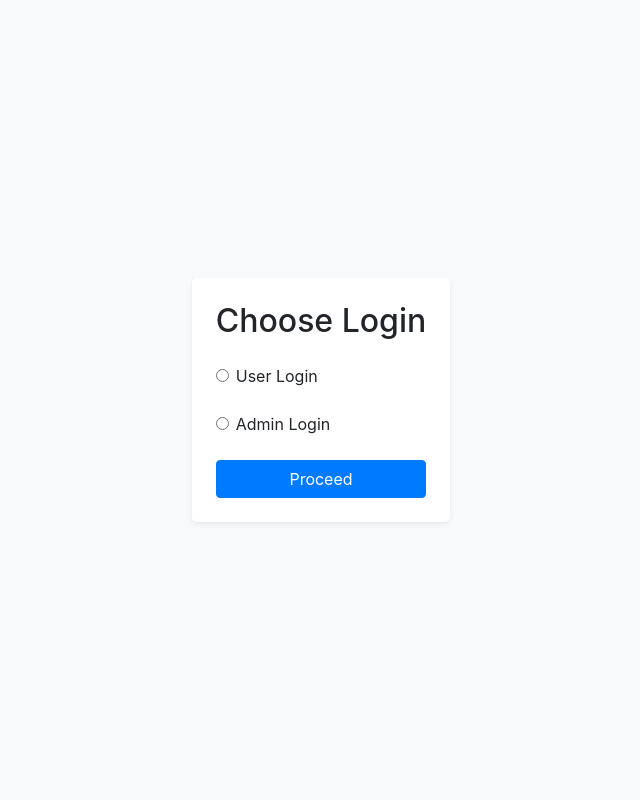
After one commit to rk-vashista/DBMS-Mini_Project, a Flask app: page / in a window 1280 px wide. The commit adds this page. Shown: the whole page, without its empty margins (319-959 px from the left). Run offline with Flask 3, Linux system fonts and the light colour scheme; some libraries are stand-ins or nearby versions.

Commit message:
One Final time

```diff
--- a/app.py
+++ b/app.py
@@ -1,9 +1,68 @@
-from flask import Flask, request, redirect, render_template
+from flask import Flask, request, redirect, render_template,url_for,session
 from database import load_jobs_from_db, load_job_from_db, connect
 
 app = Flask(__name__)
+app.secret_key = "secret_key"
 
-@app.route("/")
+error_message = ""
+allowed_urls = ["/"]
+
+def query_db(query, args=(), one=False):
+    conn = connect()
+    cursor = conn.cursor(dictionary=True)
+    cursor.execute(query, args)
+    rv = cursor.fetchall()
+    cursor.close()
+    conn.commit()
+    conn.close()
+    return (rv[0] if rv else None) if one else rv
+
+@app.route("/", methods=["GET", "POST"])
+def index():
+    global error_message
+    if request.method == "POST":
+        login_type = request.form.get("login_type")
+        if login_type == "user":
+            return redirect(url_for("user_login"))
+        elif login_type == "admin":
+            return redirect(url_for("admin_login_form"))
+        else:
+            return "Invalid login choice"
+    else:
+        return render_template("index.html", error_message=error_message)
+
+
+@app.route("/user_login", methods=["POST", "GET"])
+def user_login():
+    global username, allowed_urls
+    allowed_urls.append("/user_login")
+    if request.method == "POST":
+        username = request.form.get("username")
+        password = request.form.get("password")
+        user = query_db("SELECT * FROM users WHERE username=%s AND password=%s;", (username, password), one=True)
+        if user:
+            session['user_id'] = user['user_id']
+            session['username'] = user['username']
+            allowed_urls.append("/home")
+            return redirect(url_for("show_job"))
+        else:
+            error_message = "Invalid credentials"
+            return render_template("index.html", error_message=error_message)
+    return render_template("index.html")
+
+
+@app.route("/admin_authenticate", methods=["POST"])
+def admin_authenticate():
+    allowed_urls.append("/admin_authenticate")
+    admin_username = request.form.get("admin_username")
+    admin_password = request.form.get("admin_password")
+    if admin_username == 'admin' and admin_password == 'admin':
+        allowed_urls.append("/admin")
+        return redirect(url_for("admin"))
+
+    return "Invalid Credentials"
+
+@app.route("/home")
 def show_job():
     jobs_dict = load_jobs_from_db()
     if not jobs_dict:
@@ -33,8 +92,8 @@ def apply_job(job_id):
         conn = connect()
         cursor = conn.cursor()
         cursor.execute(
-            "INSERT INTO job_application (job_id, name, email, mobile) VALUES (%s, %s, %s, %s)",
-            (job_id, name, email, phone),
+            "INSERT INTO job_application (job_id, name, email, mobile,user_id) VALUES (%s, %s, %s, %s,%s)",
+            (job_id, name, email, phone, session['user_id']),
         )
         conn.commit()
     except Exception as err:
@@ -44,22 +103,37 @@ def apply_job(job_id):
         if conn:
             conn.close()
 
-    return redirect("/")
+    return redirect("/home")
 
+@app.route("/applications")
+def applications():
+    try:
+        conn = connect()
+        cursor = conn.cursor(dictionary=True)
+        cursor.execute("SELECT * FROM job_application where user_id = %s", (session['user_id'],))
+        applications = cursor.fetchall()
+    except Exception as err:
+        print(f"Error: {err}")
+        return "Failed to fetch applications", 500
+    finally:
+        if conn:
+            conn.close()
 
-@app.route("/admin_login")
-def admin_login():
-    return render_template("admin_login.html")
+    return render_template("applications.html", applications=applications)
 
-@app.route("/admin_authenticate", methods=["POST"])
-def admin_authenticate():
-    username = request.form.get("username")
-    password = request.form.get("password")
+# @app.route("/admin_login")
+# def admin_login():
+#     return render_template("admin_login.html")
 
-    if username == "admin" and password == "admin":
-        return redirect("/admin")
-    else:
-        return redirect("/admin_login")
+# @app.route("/admin_authenticate", methods=["POST"])
+# def admin_authenticate():
+#     username = request.form.get("username")
+#     password = request.form.get("password")
+
+#     if username == "admin" and password == "admin":
+#         return redirect("/admin")
+#     else:
+#         return redirect("/admin_login")
 
 @app.route("/admin")
 def admin():
@@ -84,44 +158,44 @@ def admin():
 
     return render_template("admin.html", jobs_dict=jobs_dict, job_count=job_count)
 
-@app.route("/edit_job/<int:job_id>", methods=["GET", "POST"])
-def edit_job(job_id):
-    if request.method == "POST":
-        title = request.form.get("title")
-        description = request.form.get("description")
-        location = request.form.get("location")
-        salary = request.form.get("salary")
+# @app.route("/edit_job/<int:job_id>", methods=["GET", "POST"])
+# def edit_job(job_id):
+#     if request.method == "POST":
+#         title = request.form.get("title")
+#         description = request.form.get("description")
+#         location = request.form.get("location")
+#         salary = request.form.get("salary")
 
-        try:
-            conn = connect()
-            cursor = conn.cursor()
-            cursor.execute(
-                "UPDATE jobs SET title=%s, description=%s, location=%s, salary=%s WHERE id=%s",
-                (title, description, location, salary, job_id),
-            )
-            conn.commit()
-        except Exception as err:
-            print(f"Error: {err}")
-            return "Failed to update job", 500
-        finally:
-            if conn:
-                conn.close()
+#         try:
+#             conn = connect()
+#             cursor = conn.cursor()
+#             cursor.execute(
+#                 "UPDATE jobs SET title=%s, description=%s, location=%s, salary=%s WHERE id=%s",
+#                 (title, description, location, salary, job_id),
+#             )
+#             conn.commit()
+#         except Exception as err:
+#             print(f"Error: {err}")
+#             return "Failed to update job", 500
+#         finally:
+#             if conn:
+#                 conn.close()
 
-        return redirect("/admin")
+#         return redirect("/admin")
 
-    try:
-        conn = connect()
-        cursor = conn.cursor(dictionary=True)
-        cursor.execute("SELECT * FROM jobs_deets WHERE job_id=%s", (job_id,))
-        jobs_dict = cursor.fetchone()
-    except Exception as err:
-        print(f"Error: {err}")
-        return "Failed to fetch job", 500
-    finally:
-        if conn:
-            conn.close()
+#     try:
+#         conn = connect()
+#         cursor = conn.cursor(dictionary=True)
+#         cursor.execute("SELECT * FROM jobs_deets WHERE job_id=%s", (job_id,))
+#         jobs_dict = cursor.fetchone()
+#     except Exception as err:
+#         print(f"Error: {err}")
+#         return "Failed to fetch job", 500
+#     finally:
+#         if conn:
+#             conn.close()
 
-    return render_template("edit_job.html", jobs_dict=jobs_dict)
+#     return render_template("edit_job.html", jobs_dict=jobs_dict)
 
 @app.route("/delete_job/<int:job_id>")
 def delete_job(job_id):
@@ -139,5 +213,79 @@ def delete_job(job_id):
 
     return redirect("/admin")
 
+@app.route("/register", methods=["GET", "POST"])
+def register():
+    if request.method == "POST":
+        username = request.form.get("username")
+        password = request.form.get("password")
+
+        try:
+            conn = connect()
+            cursor = conn.cursor()
+            cursor.execute("INSERT INTO users (username, password) VALUES (%s, %s)", (username, password))
+            conn.commit()
+        except Exception as err:
+            print(f"Error: {err}")
+            return "Failed to register", 500
+        finally:
+            if conn:
+                conn.close()
+
+        return redirect(url_for("login"))
+
+    return render_template("register.html")
+
+@app.route("/login", methods=["GET", "POST"])
+def login():
+    if request.method == "POST":
+        username = request.form.get("username")
+        password = request.form.get("password")
+
+        try:
+            conn = connect()
+            cursor = conn.cursor(dictionary=True)
+            cursor.execute("SELECT * FROM users WHERE username=%s", (username,))
+            user = cursor.fetchone()
+        except Exception as err:
+            print(f"Error: {err}")
+            return "Failed to login", 500
+        finally:
+            if conn:
+                conn.close()
+
+        if user and user['password'] == password:
+            session['user_id'] = user['user_id']
+            session['username'] = user['username']
+            return redirect(url_for("show_job"))
+        else:
+            return "Invalid credentials", 401
+
+    return render_template("login.html")
+
+@app.route("/logout")
+def logout():
+    session.clear()
+    return redirect(url_for("login"))
+
+@app.route("/my_applications")
+def my_applications():
+    if 'user_id' not in session:
+        return redirect(url_for("login"))
+
+    user_id = session['user_id']
+    try:
+        conn = connect()
+        cursor = conn.cursor(dictionary=True)
+        cursor.execute("SELECT * FROM job_application WHERE user_id = %s", (user_id,))
+        applications = cursor.fetchall()
+    except Exception as err:
+        print(f"Error: {err}")
+        return "Failed to fetch applications", 500
+    finally:
+        if conn:
+            conn.close()
+
+    return render_template("my_applications.html", applications=applications)
+
 if __name__ == "__main__":
     app.run(host="0.0.0.0", debug=True)
--- /dev/null
+++ b/templates/index.html
@@ -0,0 +1,87 @@
+<!DOCTYPE html>
+<html lang="en">
+
+<head>
+    <meta charset="UTF-8">
+    <meta name="viewport" content="width=device-width, initial-scale=1.0">
+    <title>Login</title>
+    <link rel="stylesheet" href="https://maxcdn.bootstrapcdn.com/bootstrap/4.5.2/css/bootstrap.min.css">
+    <link rel="icon" type="image/x-icon" href="/static/images/favicon.ico">
+    <style>
+        .hidden {
+            display: none;
+        }
+    </style>
+</head>
+
+<body class="bg-light d-flex flex-column align-items-center justify-content-center vh-100">
+    {% if error_message %}
+    <script>
+        alert("{{error_message}}");
+    </script>
+    {% endif %}
+    <div class="mb-8" id="login-forms">
+        <!-- Choose Login Form -->
+        <form id="choose-login-form" class="bg-white p-4 rounded-lg shadow-sm">
+            <h2 class="text-center mb-4">Choose Login</h2>
+            <div class="form-check mb-4">
+                <input class="form-check-input" type="radio" name="login_type" id="userLogin" value="user" required>
+                <label class="form-check-label" for="userLogin">User Login</label>
+            </div>
+            <div class="form-check mb-4">
+                <input class="form-check-input" type="radio" name="login_type" id="adminLogin" value="admin" required>
+                <label class="form-check-label" for="adminLogin">Admin Login</label>
+            </div>
+            <div>
+                <button type="button" onclick="showLoginForm()" class="btn btn-primary btn-block">Proceed</button>
+            </div>
+        </form>
+
+        <!-- Admin Login Form -->
+        <form id="admin-login-form" action="/admin_authenticate" method="post" class="bg-white p-4 rounded-lg shadow-sm hidden">
+            <h2 class="text-center mb-4">Admin Login</h2>
+            <div class="form-group mb-4">
+                <input type="text" name="admin_username" placeholder="Admin Username" class="form-control">
+            </div>
+            <div class="form-group mb-4">
+                <input type="password" name="admin_password" placeholder="Admin Password" class="form-control">
+            </div>
+            <div>
+                <input type="submit" value="Login" class="btn btn-danger btn-block">
+            </div>
+        </form>
+
+        <!-- User Login Form -->
+        <form id="user-login-form" action="/user_login" method="post" class="bg-white p-4 rounded-lg shadow-sm hidden">
+            <h2 class="text-center mb-4">User Login</h2>
+            <div class="form-group mb-4">
+                <input type="text" name="username" placeholder="Username" class="form-control">
+            </div>
+            <div class="form-group mb-4">
+                <input type="password" name="password" placeholder="Password" class="form-control">
+            </div>
+            <div>
+                <input type="submit" value="Login" class="btn btn-primary btn-block">
+            </div>
+        </form>
+    </div>
+
+    <script>
+        function showLoginForm() {
+            var loginType = document.querySelector('input[name="login_type"]:checked').value;
+            if (loginType === 'admin') {
+                document.getElementById('choose-login-form').classList.add('hidden');
+                document.getElementById('admin-login-form').classList.remove('hidden');
+            } else if (loginType === 'user') {
+                document.getElementById('choose-login-form').classList.add('hidden');
+                document.getElementById('user-login-form').classList.remove('hidden');
+            }
+        }
+    </script>
+
+    <script src="https://code.jquery.com/jquery-3.5.1.slim.min.js"></script>
+    <script src="https://cdn.jsdelivr.net/npm/@popperjs/core@2.9.2/dist/umd/popper.min.js"></script>
+    <script src="https://maxcdn.bootstrapcdn.com/bootstrap/4.5.2/js/bootstrap.min.js"></script>
+</body>
+
+</html>
--- a/templates/nav.html
+++ b/templates/nav.html
@@ -4,6 +4,7 @@
         <img src="/static/logo.svg" alt="Logo" width="30" height="24" class="d-inline-block align-text-top">
         Idiot Careers
       </a>
-      <a href="/admin_login">Admin</a>
+
+      <a href="/applications">MY applications</a>
     </div>
   </nav>
```
Also changed, not shown: templates/applications.html (added, +37 -0 lines), templates/login.html (added, +11 -0 lines).
